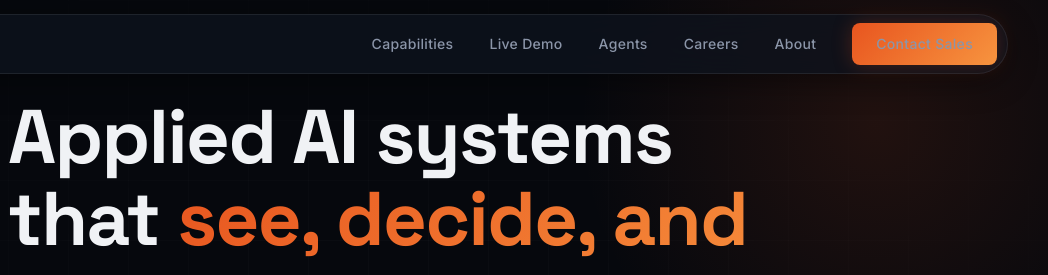
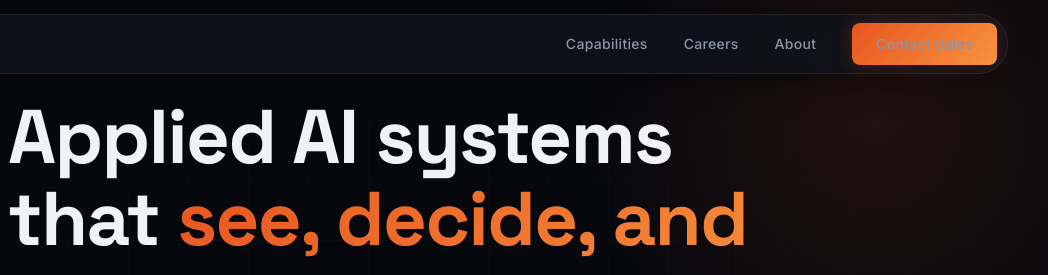
Before and after one commit to Subhrajyoti-researcher/qvisionx-AI, a website: page index.html in a window 1280 px wide. Shown: the top 275 px of the page, 232-1280 px from the left. Drawn offline with Linux system fonts and the light colour scheme.

Commit message:
Trim Live Demo and Agents from the nav
Nav goes from six items to four (Capabilities, Careers, About,
Contact Sales), which is where most comparable sites sit.

Both pages stay published and reachable: /demo from the Vision AI
practice card and twice from the proof section, /agentic from the
Agentic AI practice card. Nothing is orphaned.

Co-Authored-By: Claude Opus 5 <noreply@anthropic.com>

```diff
--- a/index.html
+++ b/index.html
@@ -693,8 +693,6 @@ footer {
     <a href="#" class="logo"><img src="/logo-mark.svg" alt="" class="logo-mark" width="38" height="38"><span class="logo-text"><span class="logo-word">QVision<span class="logo-x">X</span><span class="logo-ai">AI</span></span><span class="logo-tagline">See &middot; Decide &middot; Act</span></span></a>
     <div class="nav-links">
       <a href="#practices" class="link-item">Capabilities</a>
-      <a href="/demo" class="link-item">Live Demo</a>
-      <a href="/agentic" class="link-item">Agents</a>
       <a href="/five" class="link-item">Careers</a>
       <a href="#about" class="link-item">About</a>
       <a href="#contact" class="btn btn-primary nav-cta">Contact Sales</a>
@@ -705,8 +703,6 @@ footer {
   </div>
   <div class="mobile-menu" id="mobile-menu">
     <a href="#practices">Capabilities</a>
-    <a href="/demo">Live Demo</a>
-    <a href="/agentic">Agents</a>
     <a href="/five">Careers</a>
     <a href="#about">About</a>
     <a href="#contact">Contact Sales</a>
```
